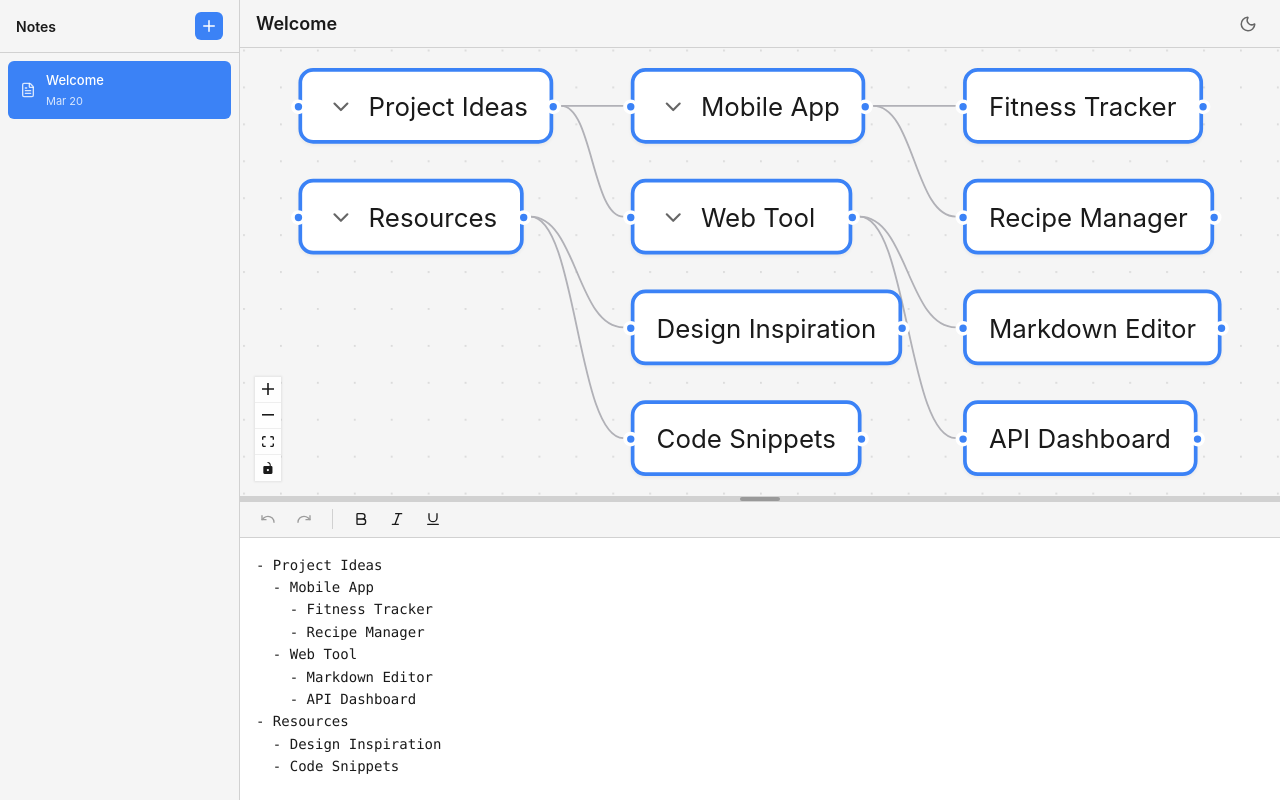
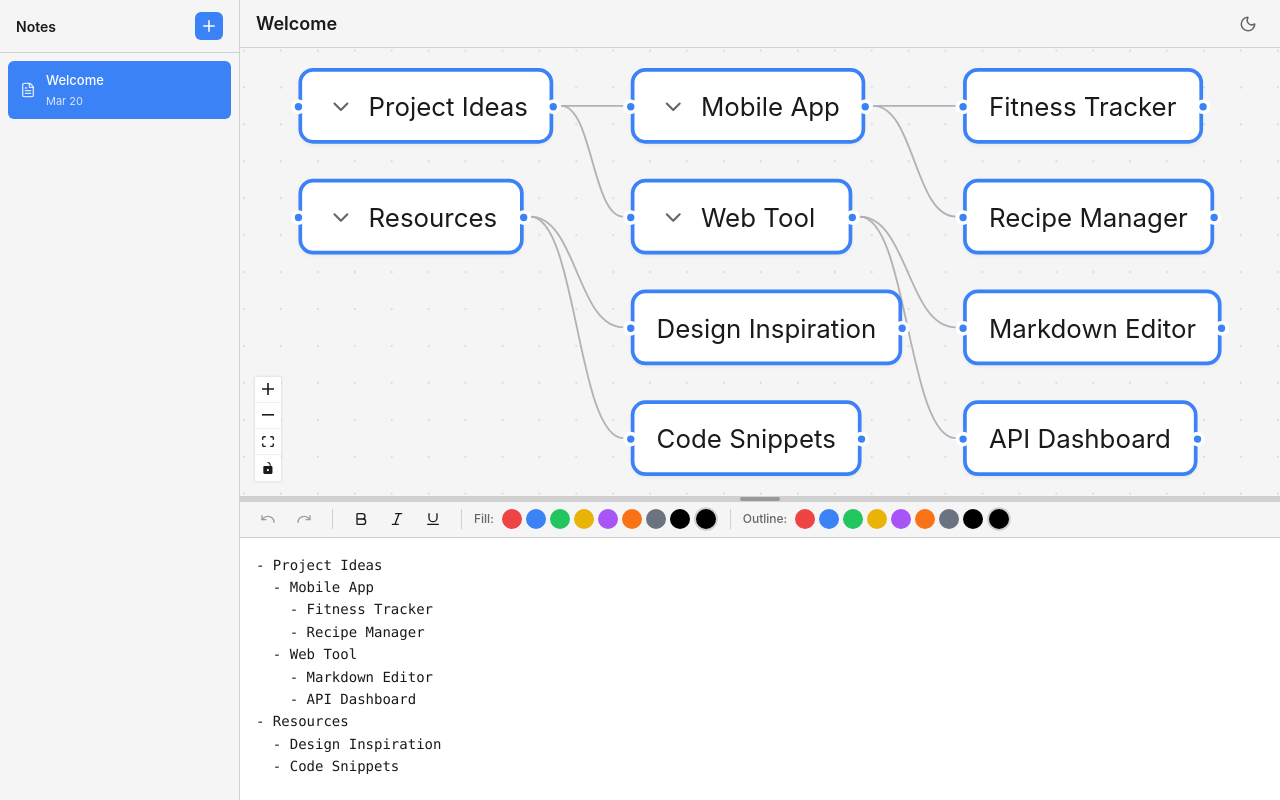
Before and after one commit to capt4ce/mindmap-md, a React (Vite) app: page / in a window 1280 px wide. Built offline with nearby package versions, Linux system fonts and the light colour scheme.

Commit message:
feat: add color swatches and picker to toolbar

```diff
--- a/src/components/EditorPanel/index.tsx
+++ b/src/components/EditorPanel/index.tsx
@@ -324,6 +324,7 @@ export default function EditorPanel({ value, onChange, noteId }: EditorPanelProp
           onUndo={handleUndo}
           onRedo={handleRedo}
           onFormat={handleFormat}
+          onApplyColor={() => {}}
         />
       </div>
       <div className="editor-content">
--- a/src/components/EditorToolbar/index.tsx
+++ b/src/components/EditorToolbar/index.tsx
@@ -5,18 +5,35 @@ interface EditorToolbarProps {
   canUndo: boolean
   canRedo: boolean
   activeFormats: { bold: boolean; italic: boolean; underline: boolean }
+  currentColor?: string
+  currentOutlineColor?: string
   onUndo: () => void
   onRedo: () => void
   onFormat: (format: 'bold' | 'italic' | 'underline') => void
+  onApplyColor: (type: 'color' | 'outlineColor', value: string) => void
 }
+
+const PRESET_COLORS = [
+  '#ef4444', // red
+  '#3b82f6', // blue
+  '#22c55e', // green
+  '#eab308', // yellow
+  '#a855f7', // purple
+  '#f97316', // orange
+  '#6b7280', // gray
+  '#000000', // black
+]
 
 export default function EditorToolbar({
   canUndo,
   canRedo,
   activeFormats,
+  currentColor,
+  currentOutlineColor,
   onUndo,
   onRedo,
   onFormat,
+  onApplyColor,
 }: EditorToolbarProps) {
   return (
     <div className="editor-toolbar">
@@ -72,6 +89,54 @@ export default function EditorToolbar({
           <Underline size={16} />
         </button>
       </div>
+
+      <div className="toolbar-divider" />
+
+      <div className="toolbar-group color-group">
+        <span className="toolbar-label">Fill:</span>
+        <div className="color-swatches">
+          {PRESET_COLORS.map((color) => (
+            <button
+              key={color}
+              className={`color-swatch ${currentColor === color ? 'active' : ''}`}
+              style={{ backgroundColor: color }}
+              onClick={() => onApplyColor('color', color)}
+              title={`Fill color ${color}`}
+            />
+          ))}
+          <input
+            type="color"
+            className="color-picker"
+            value={currentColor || '#000000'}
+            onChange={(e) => onApplyColor('color', e.target.value)}
+            title="Custom fill color"
+          />
+        </div>
+      </div>
+
+      <div className="toolbar-divider" />
+
+      <div className="toolbar-group color-group">
+        <span className="toolbar-label">Outline:</span>
+        <div className="color-swatches">
+          {PRESET_COLORS.map((color) => (
+            <button
+              key={color}
+              className={`color-swatch ${currentOutlineColor === color ? 'active' : ''}`}
+              style={{ backgroundColor: color }}
+              onClick={() => onApplyColor('outlineColor', color)}
+              title={`Outline color ${color}`}
+            />
+          ))}
+          <input
+            type="color"
+            className="color-picker"
+            value={currentOutlineColor || '#000000'}
+            onChange={(e) => onApplyColor('outlineColor', e.target.value)}
+            title="Custom outline color"
+          />
+        </div>
+      </div>
     </div>
   )
 }
--- a/src/components/EditorToolbar/styles.css
+++ b/src/components/EditorToolbar/styles.css
@@ -49,3 +49,59 @@
   color: white;
   border-color: var(--accent-color);
 }
+
+.color-group {
+  display: flex;
+  align-items: center;
+  gap: 8px;
+}
+
+.toolbar-label {
+  font-size: 12px;
+  color: var(--text-secondary);
+  font-weight: 500;
+}
+
+.color-swatches {
+  display: flex;
+  align-items: center;
+  gap: 4px;
+}
+
+.color-swatch {
+  width: 20px;
+  height: 20px;
+  border: 2px solid transparent;
+  border-radius: 50%;
+  cursor: pointer;
+  padding: 0;
+  transition: transform 0.15s, border-color 0.15s;
+}
+
+.color-swatch:hover {
+  transform: scale(1.1);
+}
+
+.color-swatch.active {
+  border-color: var(--accent-color);
+  box-shadow: 0 0 0 1px var(--bg-primary), 0 0 0 2px var(--accent-color);
+}
+
+.color-picker {
+  width: 24px;
+  height: 24px;
+  border: none;
+  border-radius: 50%;
+  cursor: pointer;
+  padding: 0;
+  overflow: hidden;
+}
+
+.color-picker::-webkit-color-swatch-wrapper {
+  padding: 0;
+}
+
+.color-picker::-webkit-color-swatch {
+  border: 2px solid var(--border-color);
+  border-radius: 50%;
+}
```
